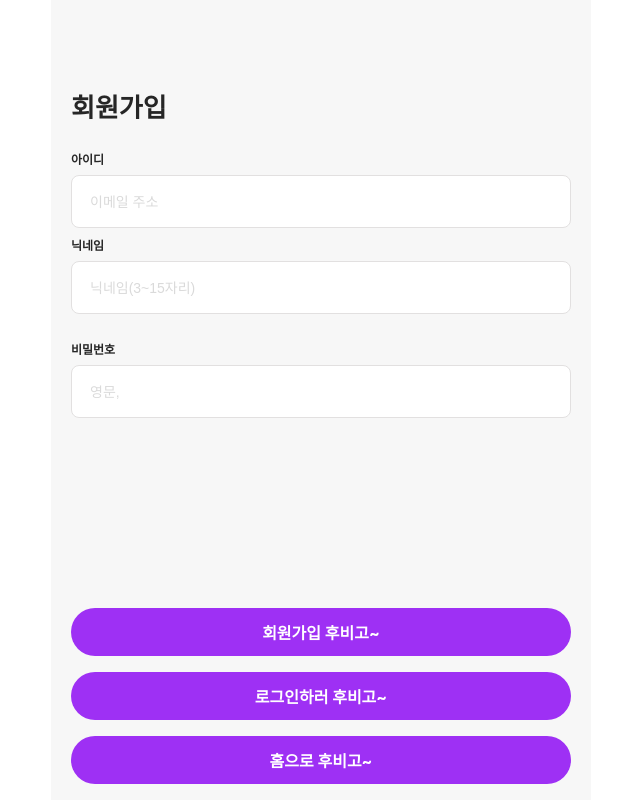
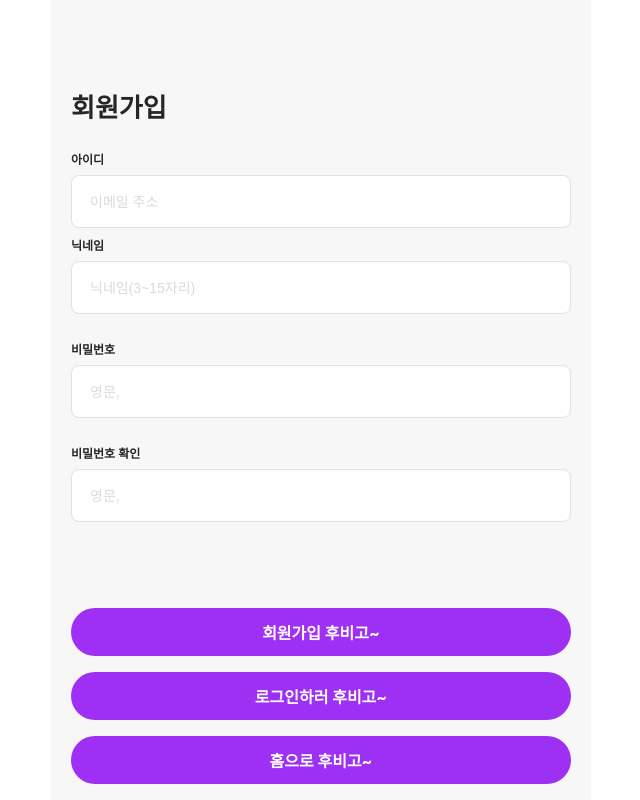
Before and after one commit to hoheesu/mini_4_fe, a React (Create React App) app: page /signup in a window 1280 px wide. Shown: the whole page, without its empty margins (319-959 px from the left). Built offline with nearby package versions, Linux system fonts and the light colour scheme; no server answers.

Commit message:
MERGE: merge 전 commit

```diff
--- a/src/apis/login.js
+++ b/src/apis/login.js
@@ -8,6 +8,7 @@ export const login = async (id, pw, navigate) => {
     const { accessToken, refreshToken } = result.data;
     localStorage.setItem("accessToken", accessToken);
     setCookie("refreshToken", refreshToken);
+    alert("로그인에 성공했습니다.");
     navigate("/");
     return result.data;
   } catch (error) {
--- a/src/pages/SignUp.jsx
+++ b/src/pages/SignUp.jsx
@@ -152,6 +152,21 @@ function SignUp() {
             <div>최소 하나 이상의 대문자, 소문자, 숫자를 포함한 6~20자리 문자로 입력해주세요.</div>
           )}
         </ErrorMessageWrap>
+        <InputTitle style={{ marginTop: "26px" }}>비밀번호 확인</InputTitle>
+        <InputWrap>
+          <Input
+            className="input"
+            type="password"
+            placeholder="영문,"
+            value={pw}
+            onChange={handlePw}
+          />
+        </InputWrap>
+        <ErrorMessageWrap>
+          {!pwValid && pw.length > 0 && (
+            <div>최소 하나 이상의 대문자, 소문자, 숫자를 포함한 6~20자리 문자로 입력해주세요.</div>
+          )}
+        </ErrorMessageWrap>
       </ContentWrap>
       <BottomButton onClick={onClickSignUpButton} disabled={notAllow}>
         회원가입 후비고~
--- /dev/null
+++ b/src/query/loginMutation.jsx
@@ -0,0 +1 @@
+const loginMutation = useMutateion();
```
Also changed, not shown: .eslintrc.js.
